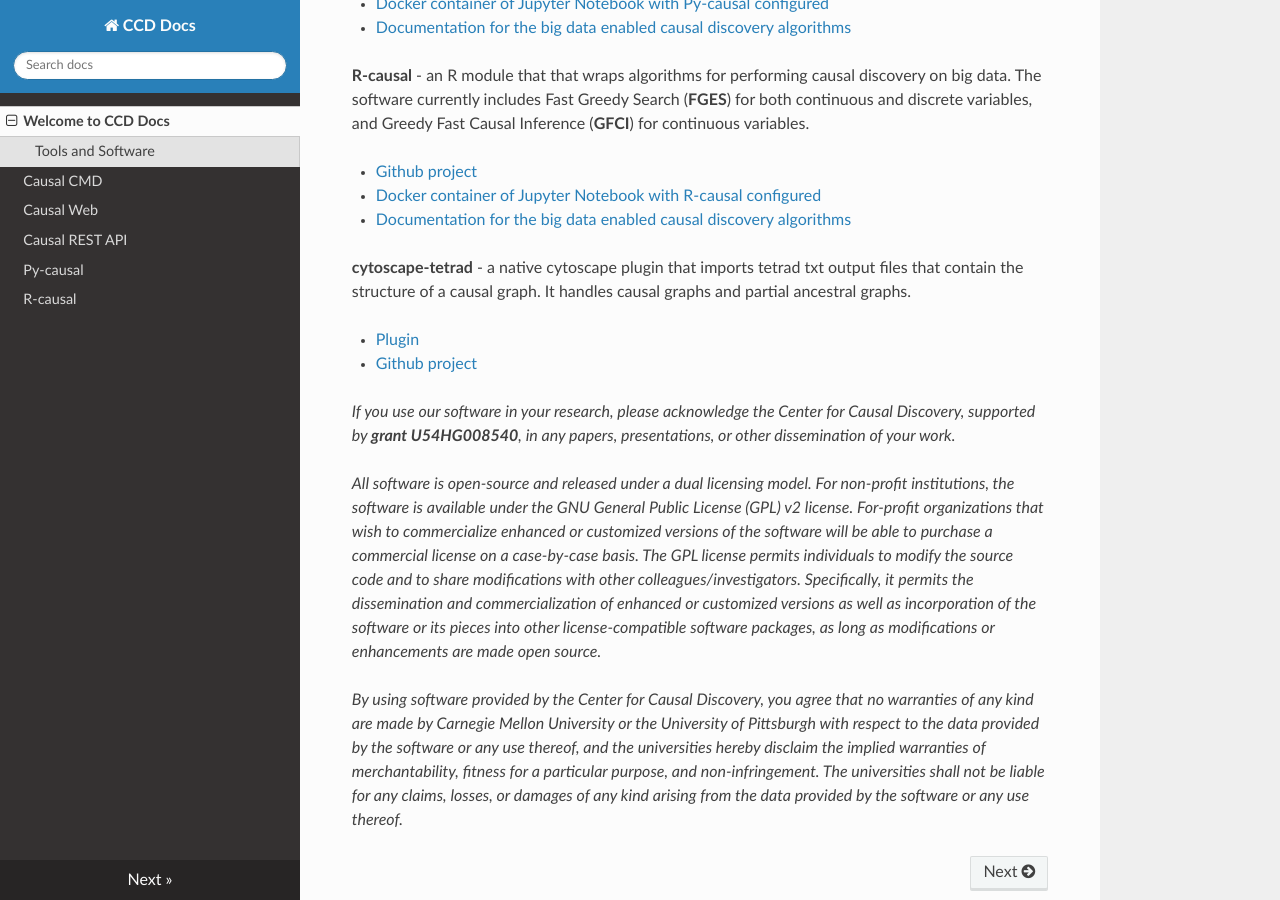
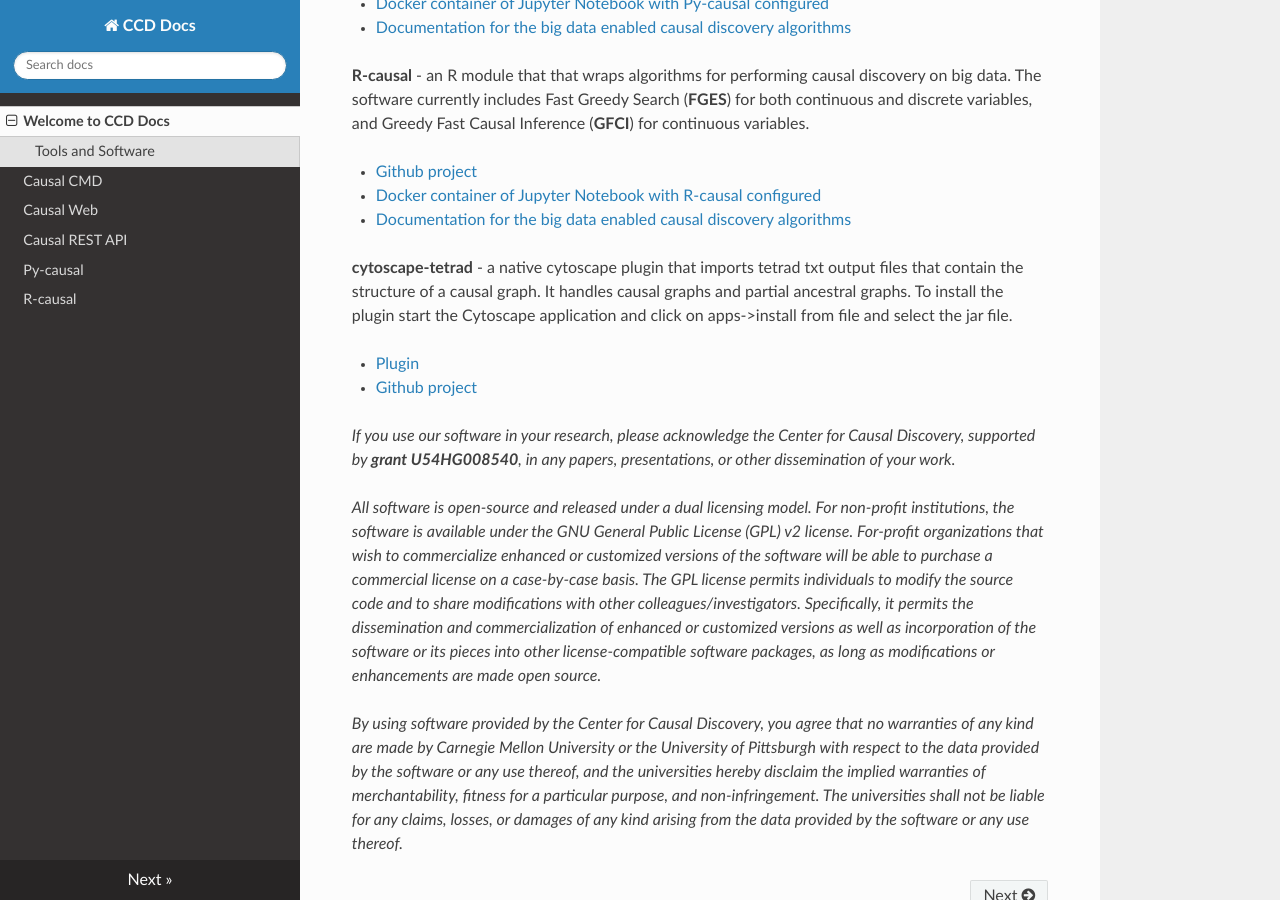
Before and after one commit to bd2kccd/bd2kccd.github.io, an MkDocs documentation site: the page built from docs_src/index.md, in a window 1280 px wide and 900 px high, scrolled down 1208 px. Built offline with MkDocs 1.6.1, drawn with Linux system fonts in a browser that asks for light colours; nearby versions of some CDN libraries; old or Windows-style settings are respelled for this version of MkDocs.

Commit message:
cytoscape installation instructions

```diff
--- a/docs_src/index.md
+++ b/docs_src/index.md
@@ -39,7 +39,7 @@
 - [Docker container of Jupyter Notebook with R-causal configured](https://hub.docker.com/r/chirayukong/r-causal-rstudio/)
 - [Documentation for the big data enabled causal discovery algorithms](http://www.ccd.pitt.edu/wiki/index.php?title=Algorithm_Documentation)
 
-**cytoscape-tetrad** - a native cytoscape plugin that imports tetrad txt output files that contain the structure of a causal graph. It handles causal graphs and partial ancestral graphs.
+**cytoscape-tetrad** - a native cytoscape plugin that imports tetrad txt output files that contain the structure of a causal graph. It handles causal graphs and partial ancestral graphs.  To install the plugin start the Cytoscape application and click on apps->install from file and select the jar file.
 
 - [Plugin](https://cloud.ccd.pitt.edu/nexus/content/repositories/releases/edu/pitt/dbmi/ccd/cytoscape/tetrad/cytoscape-tetrad-app)
 - [Github project](https://github.com/bd2kccd/cytoscape-tetrad)
```
